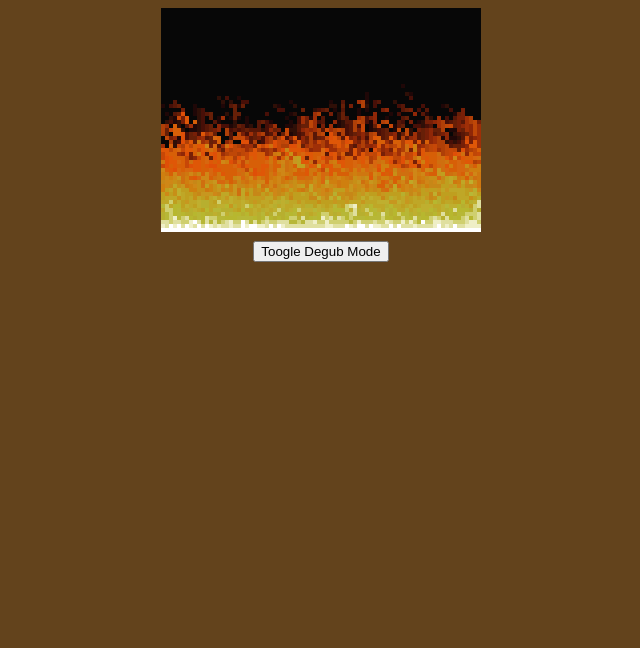
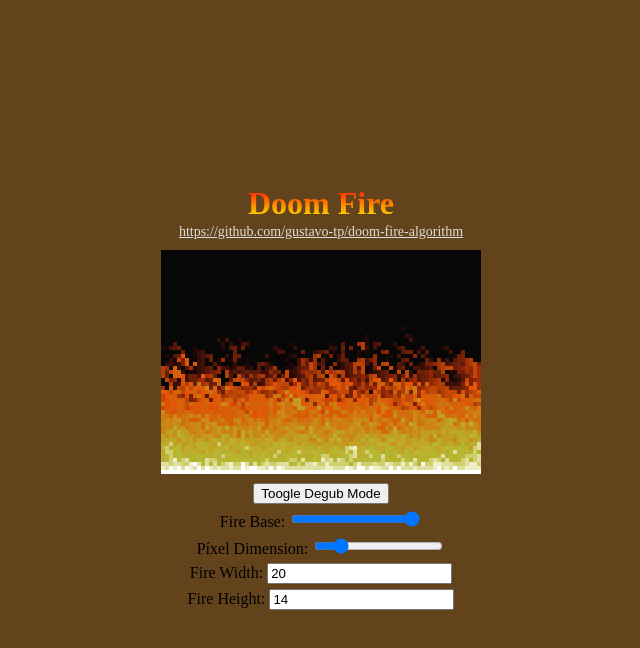
Before and after one commit to gustavo-tp/doom-fire-algorithm-canvas, a plain HTML site: page index.html in a window 1280 px wide. Shown: the whole page, without its empty margins (319-959 px from the left). Drawn offline with Linux system fonts and the light colour scheme.

Commit message:
Centralizado, adicionado título e referência, gerado gif

```diff
--- a/fire.js
+++ b/fire.js
@@ -3,9 +3,10 @@ const fireTable = document.getElementById('fireTable');
 const context = fireCanvas.getContext('2d');
 
 const firePixelsArray = [];
-const pixelDimension = 4;
+let pixelDimension = 4;
 let fireWidth = 80;
 let fireHeight = 56;
+let fireBase = 36;
 let debug = false;
 let windy = true;
 const fireColorsPalette = [{"r":7,"g":7,"b":7},{"r":31,"g":7,"b":7},{"r":47,"g":15,"b":7},{"r":71,"g":15,"b":7},{"r":87,"g":23,"b":7},{"r":103,"g":31,"b":7},{"r":119,"g":31,"b":7},{"r":143,"g":39,"b":7},{"r":159,"g":47,"b":7},{"r":175,"g":63,"b":7},{"r":191,"g":71,"b":7},{"r":199,"g":71,"b":7},{"r":223,"g":79,"b":7},{"r":223,"g":87,"b":7},{"r":223,"g":87,"b":7},{"r":215,"g":95,"b":7},{"r":215,"g":95,"b":7},{"r":215,"g":103,"b":15},{"r":207,"g":111,"b":15},{"r":207,"g":119,"b":15},{"r":207,"g":127,"b":15},{"r":207,"g":135,"b":23},{"r":199,"g":135,"b":23},{"r":199,"g":143,"b":23},{"r":199,"g":151,"b":31},{"r":191,"g":159,"b":31},{"r":191,"g":159,"b":31},{"r":191,"g":167,"b":39},{"r":191,"g":167,"b":39},{"r":191,"g":175,"b":47},{"r":183,"g":175,"b":47},{"r":183,"g":183,"b":47},{"r":183,"g":183,"b":55},{"r":207,"g":207,"b":111},{"r":223,"g":223,"b":159},{"r":239,"g":239,"b":199},{"r":255,"g":255,"b":255}];
@@ -37,7 +38,7 @@ function createFireSource() {
 	let lastRow = fireHeight - 1;
 
 	for (let column = 0; column < fireWidth; column++)
-		firePixelsArray[lastRow][column] = 36;
+		firePixelsArray[lastRow][column] = fireBase;
 }
 
 function calculateFirePropagation() {
@@ -114,8 +115,41 @@ function toggleDebugMode() {
 		canvasDimension(0, 0);
 	}
 
-	createFireDataStructure()
-	createFireSource()
+	createFireDataStructure();
+	createFireSource();
+}
+
+function changeFireBase(value) {
+	fireBase = value;
+	createFireDataStructure();
+	createFireSource();
+}
+
+function changePixelDimension(value) {
+	pixelDimension = value;
+
+	canvasDimension(pixelDimension * fireWidth, pixelDimension * fireHeight);
+
+	createFireDataStructure();
+	createFireSource();
+}
+
+function changeFireWidth(value) {
+	fireWidth = value * pixelDimension;
+
+	canvasDimension(pixelDimension * fireWidth, pixelDimension * fireHeight);
+
+	createFireDataStructure();
+	createFireSource();
+}
+
+function changeFireHeight(value) {
+	fireHeight = value * pixelDimension;
+
+	canvasDimension(pixelDimension * fireWidth, pixelDimension * fireHeight);
+
+	createFireDataStructure();
+	createFireSource();
 }
 
 start();
--- a/index.html
+++ b/index.html
@@ -6,9 +6,15 @@
 </head>
 <body>
 	<div class="center">
+		<h1>Doom Fire</h1>
+		<a href="https://github.com/gustavo-tp/doom-fire-algorithm">https://github.com/gustavo-tp/doom-fire-algorithm</a>
 		<table id="fireTable"></table>
 		<canvas id="fireCanvas"></canvas>
 		<button onclick="toggleDebugMode();">Toogle Degub Mode</button>
+		<label>Fire Base: <input type="range" name="fireBase" min="0" max="36" value="36" onchange="changeFireBase(this.value)"></label>
+		<label>Píxel Dimension: <input type="range" name="pixelDimension" min="2" max="14" value="4" onchange="changePixelDimension(this.value)"></label>
+		<label>Fire Width: <input type="number" name="fireWidth" onchange="changeFireWidth(this.value)" min="0" value="20"></label>
+		<label>Fire Height: <input type="number" name="fireHeight" onchange="changeFireHeight(this.value)" min="0" value="14"></label>
 	</div>
 
 	<script type="text/javascript" src="./fire.js"></script>
--- a/style.css
+++ b/style.css
@@ -1,3 +1,11 @@
+html, body {
+    margin: 0;
+    padding: 0;
+    width: 100%;
+    height: 100%;
+    box-sizing: border-box;
+}
+
 body {
 	background-color: #63431C;
 	display: flex;
@@ -5,8 +13,30 @@ body {
     align-items: center;
 }
 
+div.center {
+    text-align: center;
+}
+
+h1 {
+    background: -webkit-linear-gradient(red, yellow);
+    color: transparent;
+    -webkit-background-clip: text;
+    -webkit-text-fill-color: transparent;
+    margin: 0;
+}
+
+a {
+    color: gainsboro;
+    font-size: 14px;
+    text-align: center;
+}
+
 table {
 	border-collapse: collapse;
+}
+
+canvas {
+    margin-top: 10px;
 }
 
 td {
@@ -27,9 +57,10 @@ td.pixel {
     border: 0;
 }
 
-button {
+button, label {
 	display: block;
     margin: 5px auto;
+    text-align: center;
 }
 
 .pixel-index {
```
Also changed, not shown: 1 other file.
